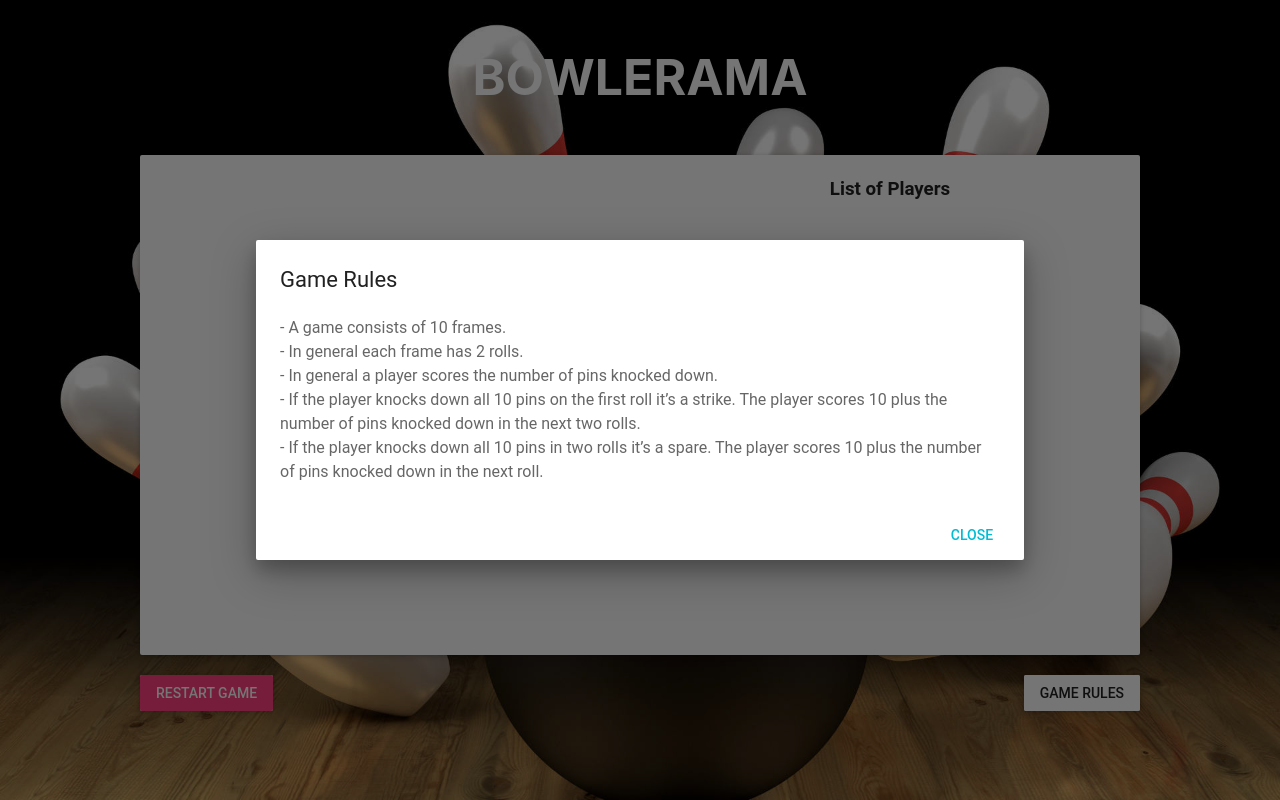
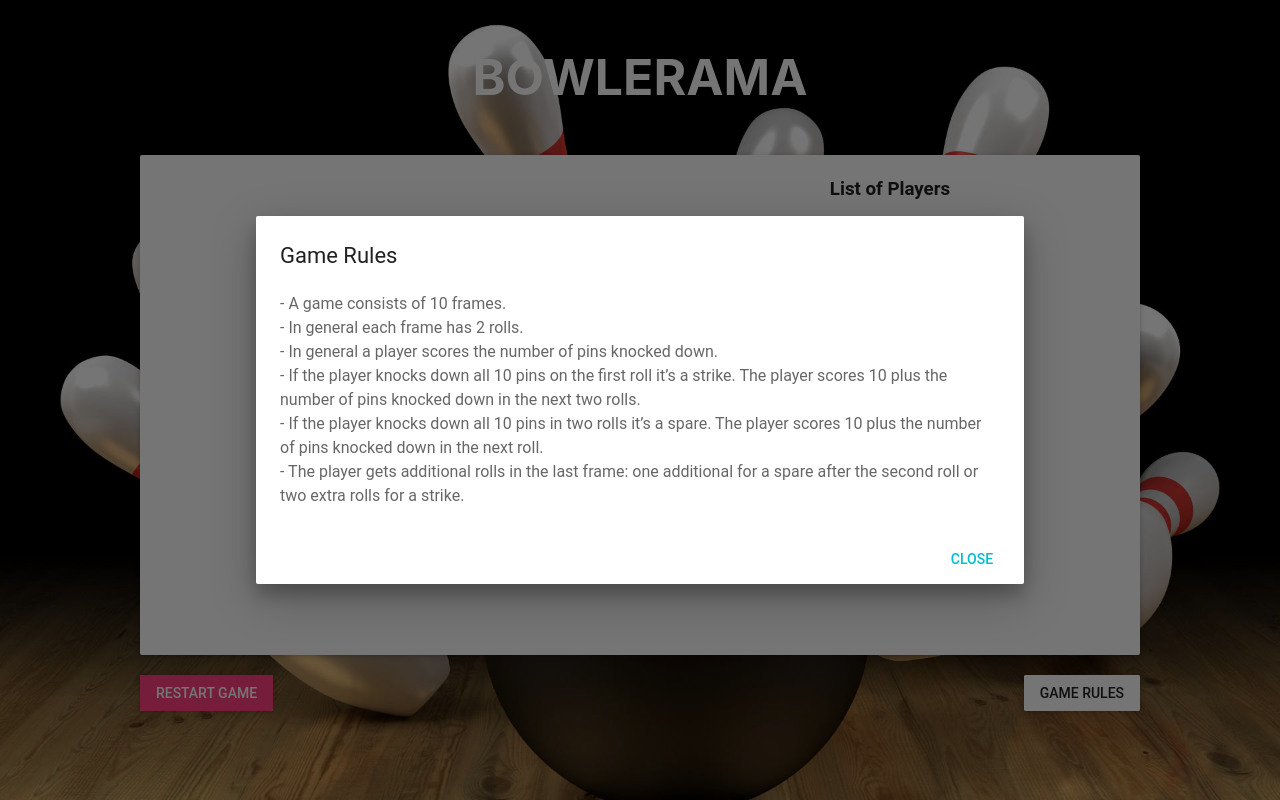
Before and after one commit to goodfellamilos/bowlerama, a React (Create React App) app: page / in a window 1280 px wide. Both pictures are taken after a click on the button "GAME RULES". Built offline with nearby package versions, Linux system fonts and the light colour scheme.

Commit message:
game rules moved to a constant

```diff
--- a/src/constants/game.js
+++ b/src/constants/game.js
@@ -1,7 +1,17 @@
+const GAME_RULES = [
+  '- A game consists of 10 frames.',
+  '- In general each frame has 2 rolls.',
+  '- In general a player scores the number of pins knocked down.',
+  '- If the player knocks down all 10 pins on the first roll it’s a strike. The player scores 10 plus the number of pins knocked down in the next two rolls.',
+  '- If the player knocks down all 10 pins in two rolls it’s a spare. The player scores 10 plus the number of pins knocked down in the next roll.',
+  '- The player gets additional rolls in the last frame: one additional for a spare after the second roll or two extra rolls for a strike.'
+];
+
 const MAX_NUMBER_OF_FRAMES = 10;
 const MAX_NUMBER_OF_PINS = 10;
 
 export {
+  GAME_RULES,
   MAX_NUMBER_OF_FRAMES,
   MAX_NUMBER_OF_PINS
 }
--- a/src/containers/Bowling.js
+++ b/src/containers/Bowling.js
@@ -31,7 +31,7 @@ import {
   TABLE_FIRST_COLUMN_CELL_STYLE
 } from '../constants/materialUIStyles';
 import uniqid from 'uniqid';
-import { MAX_NUMBER_OF_FRAMES, MAX_NUMBER_OF_PINS } from '../constants/game';
+import { GAME_RULES, MAX_NUMBER_OF_FRAMES, MAX_NUMBER_OF_PINS } from '../constants/game';
 import { generateArrFromN, getRandomInt } from '../helpers/utils';
 
 // Get active player when current active player finished with rolling
@@ -346,11 +346,7 @@ class Bowling extends Component {
             actions={dialogActions}
             open={this.state.dialogOpen}
             onRequestClose={this.onCloseDialogClick}>
-          - A game consists of 10 frames. <br />
-          - In general each frame has 2 rolls. <br />
-          - In general a player scores the number of pins knocked down. <br />
-          - If the player knocks down all 10 pins on the first roll it’s a strike. The player scores 10 plus the number of pins knocked down in the next two rolls. <br />
-          - If the player knocks down all 10 pins in two rolls it’s a spare. The player scores 10 plus the number of pins knocked down in the next roll.
+          {GAME_RULES.map((rule, index) => <div key={`rule_${index}`}>{rule}</div>)}
         </Dialog>
       </div>
     )
--- a/src/reducers/bowlingReducer.js
+++ b/src/reducers/bowlingReducer.js
@@ -95,7 +95,7 @@ export default function friends(state = initialState, action) {
       const { playerId, numberOfPins } = action;
       const currentPlayer = players.find(player => player.id === playerId);
       let currentPlayerScores = populateScores(currentPlayer.scores, numberOfPins);
-      currentPlayerScores = calculateScores(currentPlayerScores);
+      currentPlayer.scores = calculateScores(currentPlayerScores);
 
       return {
         ...state,
```
